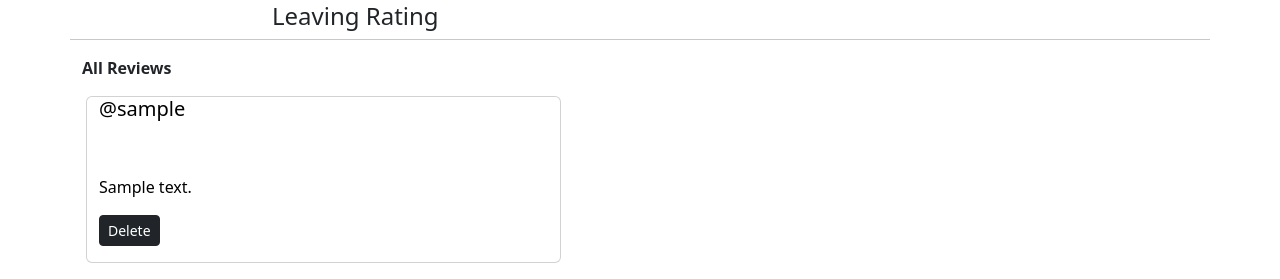
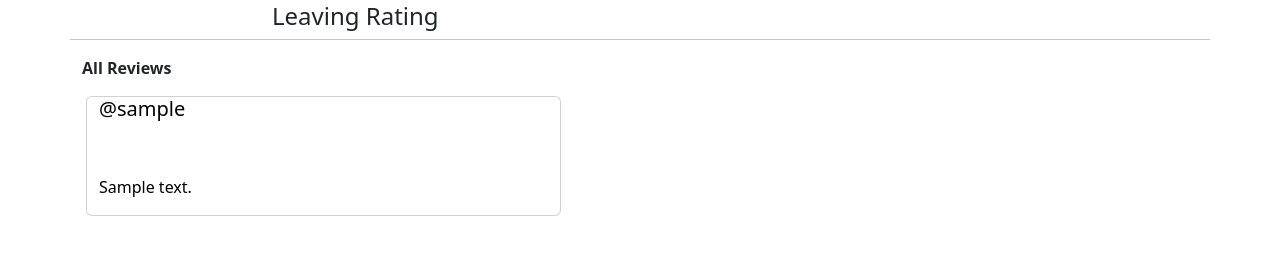
Before and after one commit to Himani996/MyWanderlurt, a Node server app: page /listings/600000000000000000000001 in a window 1280 px wide. Shown: the part 697-976 px from the top of the page. After the commit the page ends 913 px from the top, so only its background shows below. Run offline with Node 20, Linux system fonts and the light colour scheme; tables that the repository leaves empty hold one stand-in row (values such as "Sample post"); grey boxes marked "Sample" are stand-in pictures; some libraries are stand-ins or nearby versions.

Commit message:
Update show.ejs

```diff
--- a/views/listings/show.ejs
+++ b/views/listings/show.ejs
@@ -73,7 +73,8 @@
   </p>
     <p class="card-text"><%= review.comment%></p>
   <form class="mb-3" method="POST" action="/listings/<%=listing._id%>/reviews/<%=review._id%>?_method=DELETE" >
-<button class="btn btn-sm btn-dark">Delete</button></form>
+<% if (currentUser && review.author && review.author._id.equals(currentUser._id)) { %>
+<button class="btn btn-sm btn-dark">Delete</button></form><%}%>
 </div></div><%}%>
 
 </div><%}%>
```
